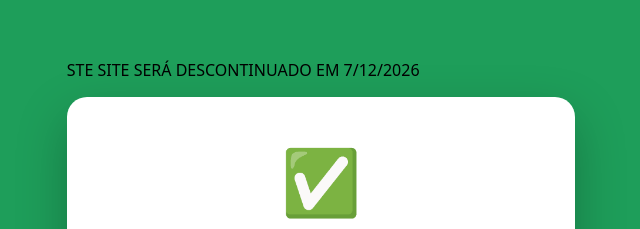
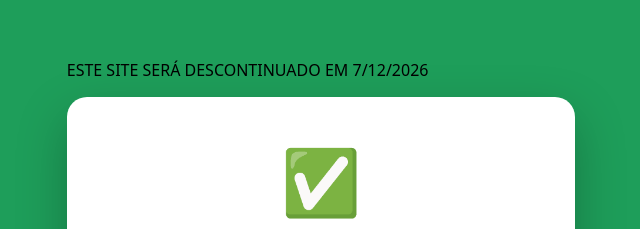
Before and after one commit to WillianXavierdosSantos-ship-it/meu-site-Uninove, a plain HTML site: page index.html in a window 1280 px wide. Shown: the part 107-336 px from the top of the page, 359-999 px from the left. Drawn offline with Linux system fonts and the light colour scheme.

Commit message:
Fix HTML tag for site discontinuation message

```diff
--- a/index.html
+++ b/index.html
@@ -4,7 +4,7 @@
   <meta charset="UTF-8">
   <meta name="viewport" content="width=device-width, initial-scale=1.0">
   <titleversão  final- ciclo de vida title>
-  <P>STE SITE SERÁ DESCONTINUADO EM 7/12/2026<p></p>
+  <p>ESTE SITE SERÁ DESCONTINUADO EM 7/12/2026</p>
   <style>
     body {
       margin: 0;
```
